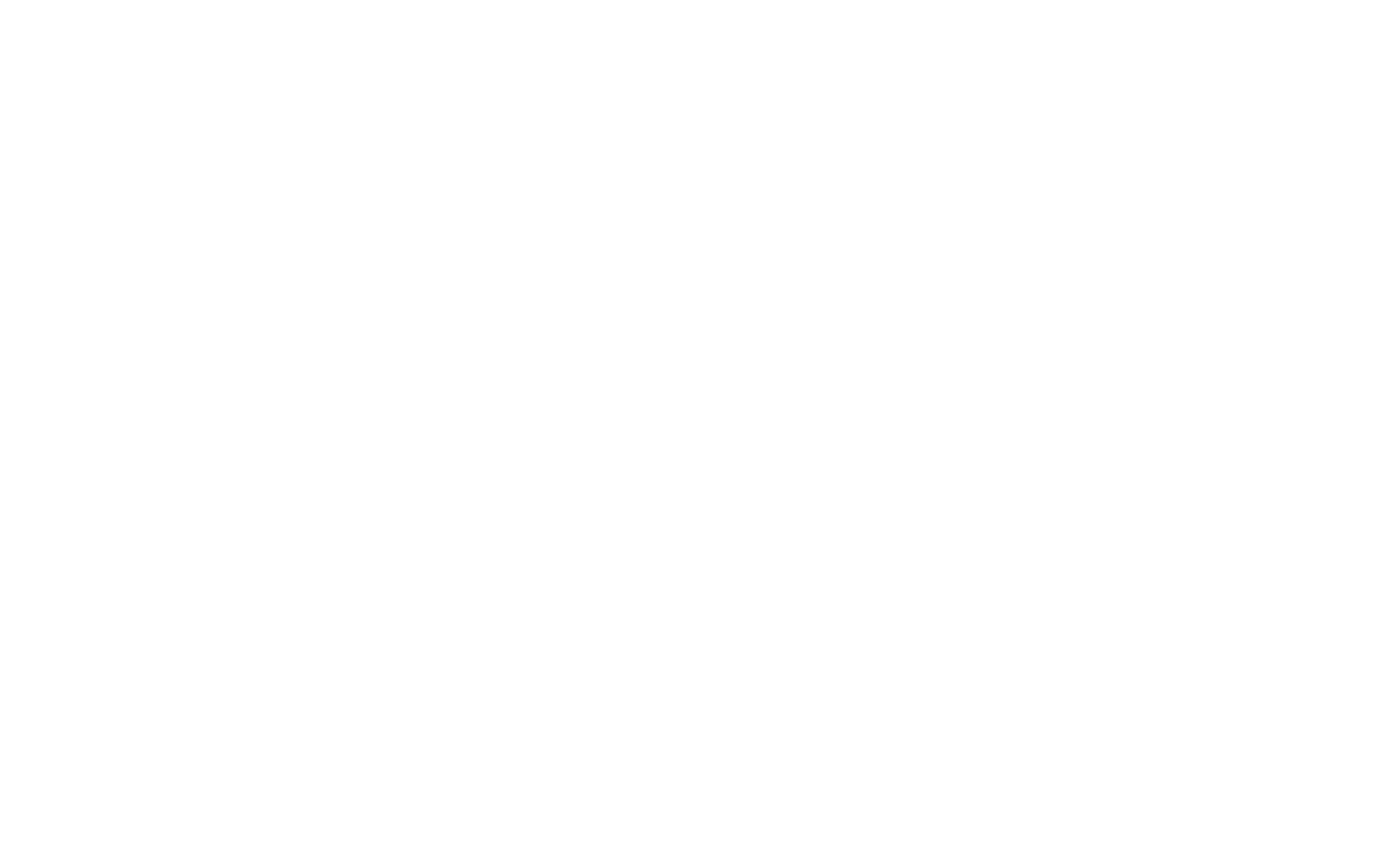
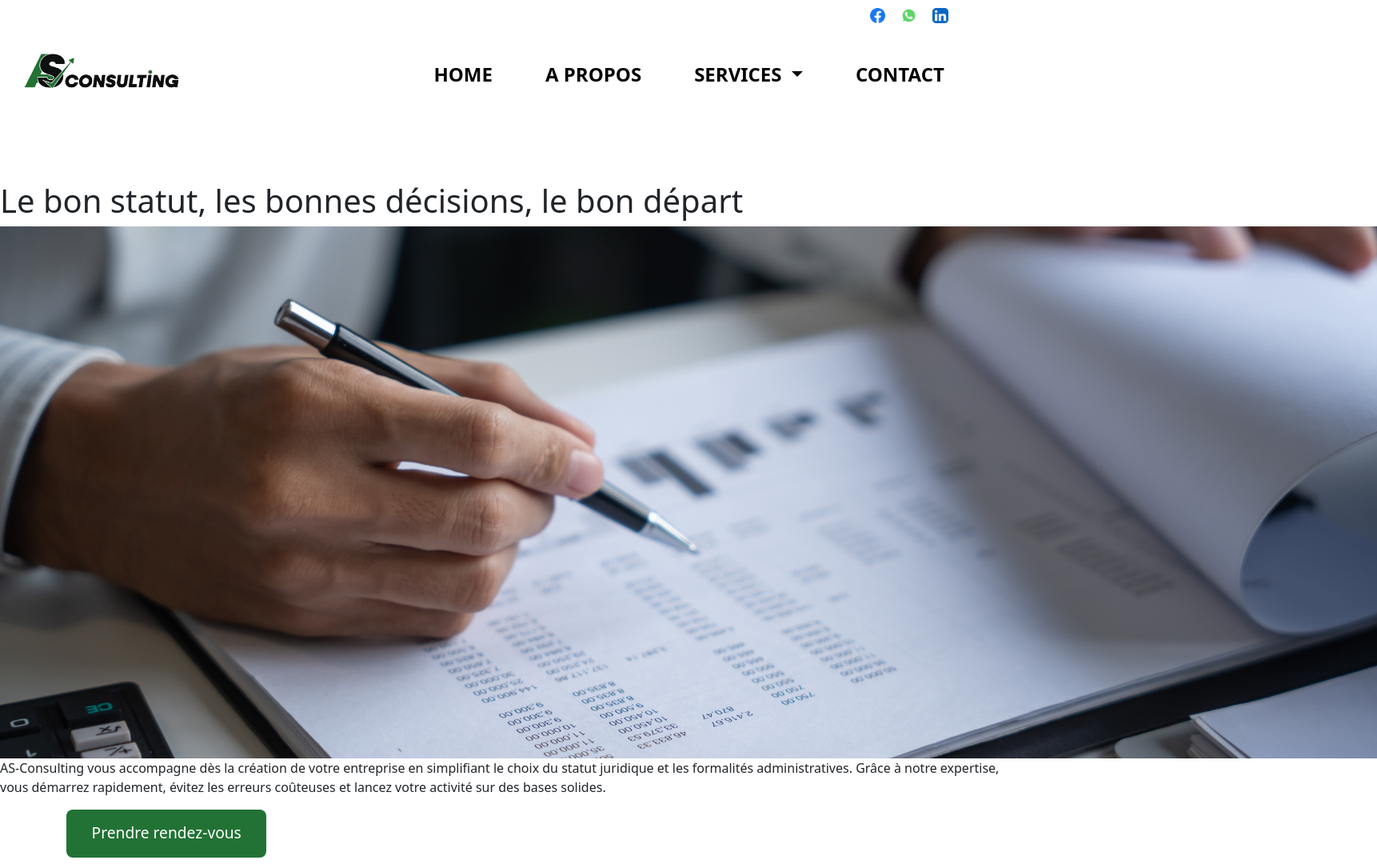
Before and after one commit to BangalyLeDeveloppeur/AS-consulting, a React (Vite) app in the folder frontend/: page /entreprise in a window 1280 px wide. Before the commit this address had no page. Shown: the top 1085 px of the page at 80% size, 1722 px wide, since content can reach past the window. Before the commit the page ends 800 px from the top, so only its background shows below. Built offline with nearby package versions, Linux system fonts and the light colour scheme; a web font is replaced by a local one.

Commit message:
integration de page comptabilite

```diff
--- /dev/null
+++ b/frontend/src/components/GestionEntreprise.jsx
@@ -0,0 +1,21 @@
+import React from "react";
+import Brochure from "../assets/image/Brochure.png";
+
+const GestionEntreprise = () => {
+  return (
+    <div>
+      <h1>Le bon statut, les bonnes décisions, le bon départ</h1>
+      <img src={Brochure} alt="livre" />
+      <p>
+        AS-Consulting vous accompagne dès la création de votre entreprise en
+        simplifiant le choix du statut juridique et les formalités
+        administratives. Grâce à notre expertise, vous démarrez rapidement,
+        évitez les erreurs coûteuses et lancez votre activité sur des bases
+        solides.
+      </p>
+      <button className="btn-nous">Prendre rendez-vous</button>
+    </div>
+  );
+};
+
+export default GestionEntreprise;
--- a/frontend/src/components/Navigation.jsx
+++ b/frontend/src/components/Navigation.jsx
@@ -70,7 +70,10 @@
                 >
                   SERVICES{" "}
                 </a>
-                <ul className="dropdown-menu menu-deroulent" aria-labelledby="offresDropdown">
+                <ul
+                  className="dropdown-menu menu-deroulent"
+                  aria-labelledby="offresDropdown"
+                >
                   <li>
                     <NavLink
                       to="/comptabilite"
@@ -83,7 +86,7 @@
                   </li>
                   <li>
                     <NavLink
-                      to="/pisciculture"
+                      to="/entreprise"
                       className={({ isActive }) =>
                         isActive ? "dropdown-item active" : "dropdown-item"
                       }
--- /dev/null
+++ b/frontend/src/pages/PageEntreprise.jsx
@@ -0,0 +1,12 @@
+import React from 'react';
+import GestionEntreprise from '../components/GestionEntreprise.jsx';
+
+const PageEntreprise = () => {
+    return (
+        <div>
+            <GestionEntreprise />
+        </div>
+    );
+};
+
+export default PageEntreprise;
--- a/frontend/src/routes/Router.jsx
+++ b/frontend/src/routes/Router.jsx
@@ -5,6 +5,7 @@
 import AdminHome from "../admin/pagesAdmin/adminHome.jsx";
 import PageApropos from "../pages/PageApropos.jsx";
 import PageGestionComptable from "../pages/PageGestionComptable.jsx";
+import PageEntreprise from "../pages/PageEntreprise.jsx";
 
 export default function Router() {
   return (
@@ -13,6 +14,7 @@
         <Route index element={<Home />} />
         <Route path="Apropos" element={<PageApropos />} />
         <Route path="comptabilite" element={<PageGestionComptable />} />
+        <Route path="entreprise" element={<PageEntreprise />} />
         <Route path="admin" element={<AdminHome />} />
       </Route>
     </Routes>
--- a/frontend/src/styles/components/_slide.scss
+++ b/frontend/src/styles/components/_slide.scss
@@ -25,7 +25,7 @@
     display: flex;
     flex-direction: column;
     left: 5%;
-    bottom: -100px;
+    bottom: 60px;
     height: 340px;
     width: 50%;
 
--- a/frontend/src/styles/index.css
+++ b/frontend/src/styles/index.css
@@ -115,7 +115,7 @@
       -ms-flex-direction: column;
           flex-direction: column;
   left: 5%;
-  bottom: -100px;
+  bottom: 60px;
   height: 340px;
   width: 50%;
   background: rgba(0, 0, 0, 0.5490196078);
```
Also changed, not shown: frontend/src/assets/image/Brochure.png (added), 1 other file (tests, documents, lock files or other folders).
